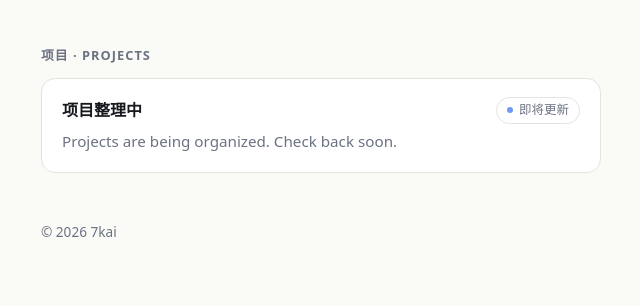
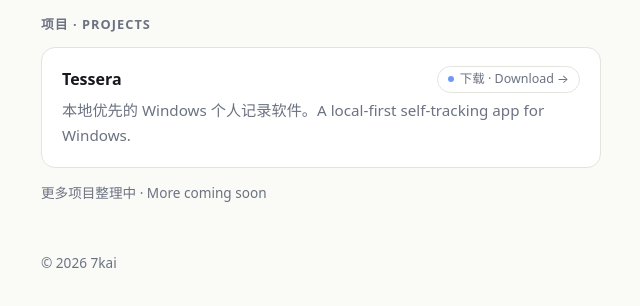
Before and after one commit to qikaiLab/qikailab.github.io, a plain HTML site: page index.html in a window 1280 px wide. Shown: the part 354-660 px from the top of the page, without its empty margins (319-959 px from the left). Drawn offline with Linux system fonts and the light colour scheme.

Commit message:
Link Tessera download page from homepage
Co-Authored-By: Claude Sonnet 5.5 <noreply@anthropic.com>

```diff
--- a/index.html
+++ b/index.html
@@ -61,11 +61,16 @@
     color: var(--muted);
   }
   .card {
+    display: block;
     padding: 18px 20px;
     background: var(--card);
     border: 1px solid var(--line);
     border-radius: 14px;
+    color: inherit;
+    text-decoration: none;
   }
+  a.card:hover, a.card:focus-visible { border-color: var(--accent); }
+  .more { margin: .9rem 0 0; font-size: .85rem; color: var(--muted); }
   .card .row {
     display: flex;
     justify-content: space-between;
@@ -104,10 +109,11 @@
 
   <section>
     <h2>项目 · Projects</h2>
-    <div class="card">
-      <div class="row"><strong>项目整理中</strong><span class="tag">即将更新</span></div>
-      <p>Projects are being organized. Check back soon.</p>
-    </div>
+    <a class="card" href="/download/">
+      <div class="row"><strong>Tessera</strong><span class="tag">下载 · Download →</span></div>
+      <p>本地优先的 Windows 个人记录软件。A local-first self-tracking app for Windows.</p>
+    </a>
+    <p class="more">更多项目整理中 · More coming soon</p>
   </section>
 
   <footer>© 2026 7kai</footer>
```
